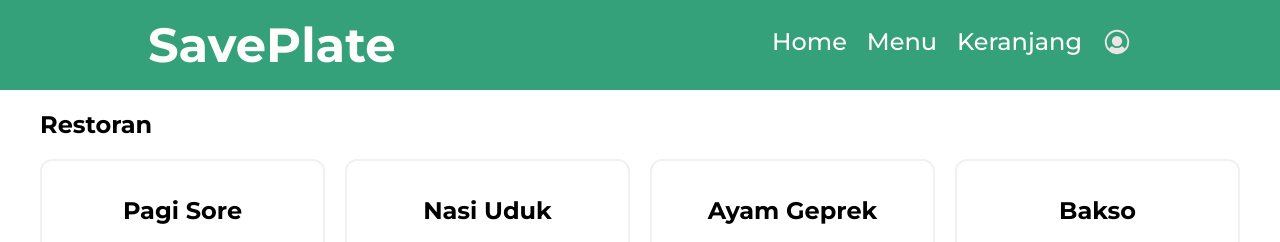
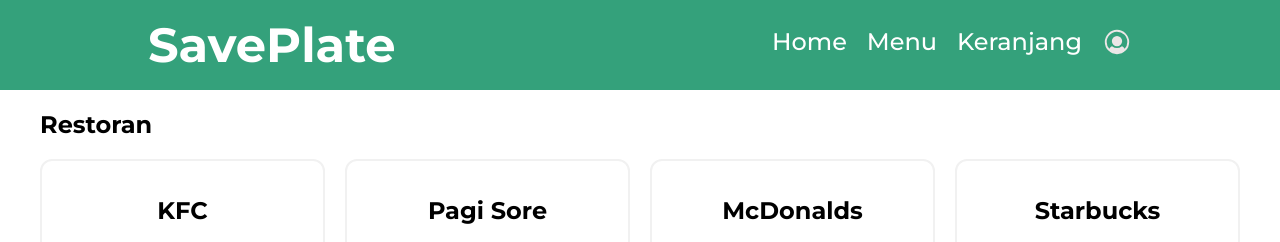
Before and after one commit to aryo04/SavePlate, a PHP site: page /pages/restoranmakananberat.php in a window 1280 px wide. Shown: the top 242 px of the page. Run offline with PHP 8.4, Linux system fonts and the light colour scheme.

```diff
--- a/pages/restoranmakananberat.php
+++ b/pages/restoranmakananberat.php
@@ -5,28 +5,28 @@
             <h2>Restoran</h2>
             <div class="resto-grid">
                 <a href="../pages/makananberat.php" class="resto-item">
+                    <h2>KFC</h2>
+                    <img src="../images/kfc.png" alt="KFC">
+                </a>
+                <a href="../pages/makananberat.php" class="resto-item">
                     <h2>Pagi Sore</h2>
                     <img src="../images/pagisore.png" alt="Pagi Sore">
                 </a>
-                <a href="../pages/makananberat.php" class="resto-item">
-                    <h2>Nasi Uduk</h2>
-                    <img src="../images/nasiuduk.png" alt="Nasi Uduk">
-                </a>
                 <a href="ayam_geprek.html" class="resto-item">
-                    <h2>Ayam Geprek</h2>
-                    <img src="../images/ayamgeprek.png" alt="Ayam Geprek">
+                    <h2>McDonalds</h2>
+                    <img src="../images/mcd.png" alt="McDonalds">
                 </a>
                 <a href="bakso.html" class="resto-item">
-                    <h2>Bakso</h2>
-                    <img src="../images/bakso.png" alt="Bakso">
+                    <h2>Starbucks</h2>
+                    <img src="../images/starbucks.png" alt="Starbucks">
                 </a>
                 <a href="mie_ayam.html" class="resto-item">
-                    <h2>Mie Ayam</h2>
-                    <img src="../images/mieayam.png" alt="Mie Ayam">
+                    <h2>Burger King</h2>
+                    <img src="../images/burgerking.png" alt="Burger King">
                 </a>
                 <a href="sate_padang.html" class="resto-item">
-                    <h2>Sate Padang</h2>
-                    <img src="../images/satepadang.png" alt="Sate Padang">
+                    <h2>Breadtalk</h2>
+                    <img src="../images/breadtalk.png" alt="Breadtalk">
                 </a>
                 <a href="ketoprak.html" class="resto-item">
                     <h2>Ketoprak</h2>
```
